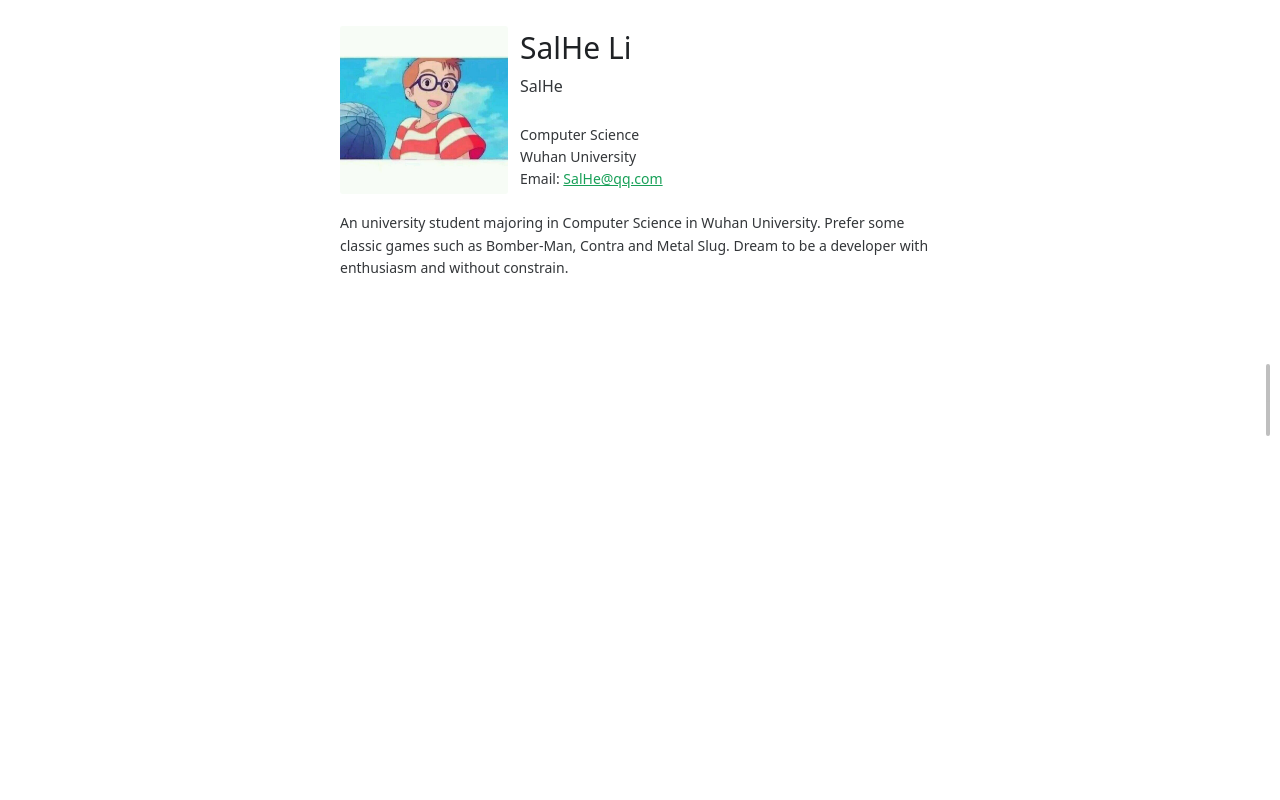
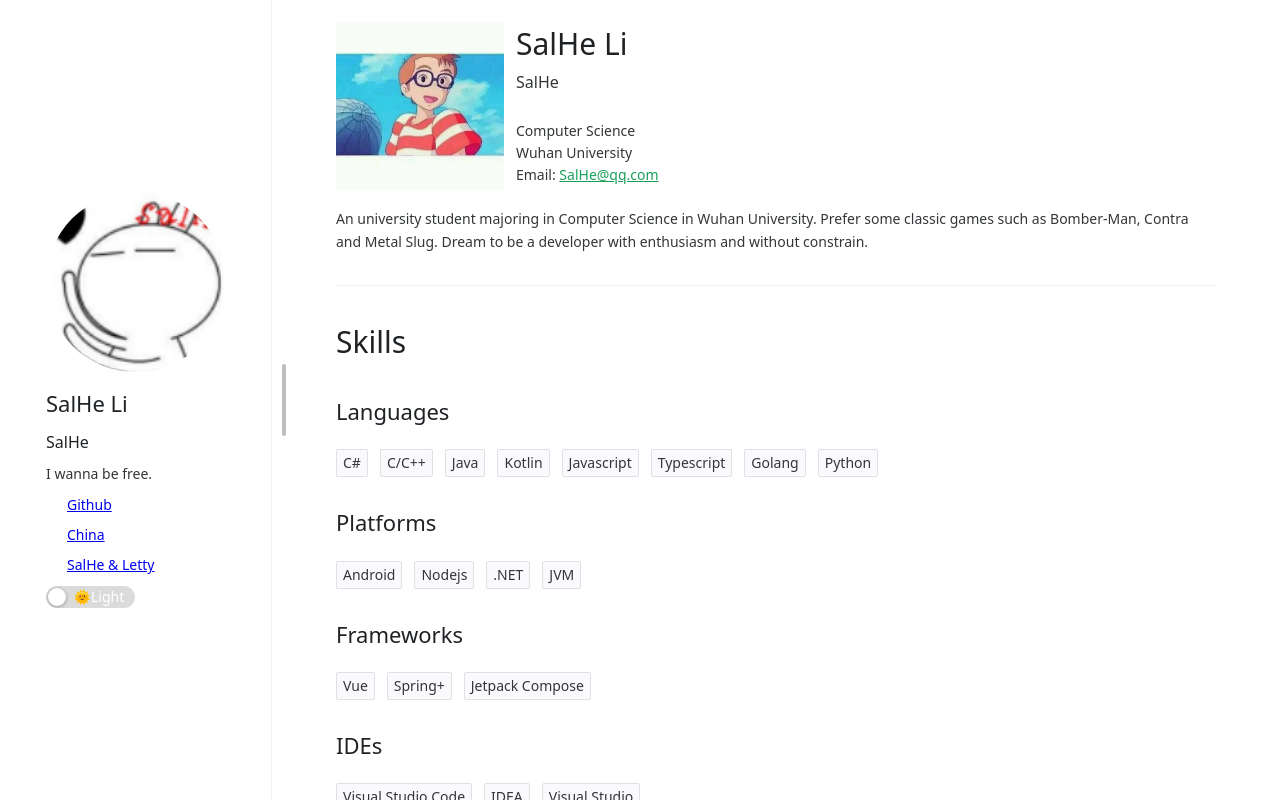
Before and after one commit to SalHe/SalHe.github.io, a Vue app: page / in a window 1280 px wide. Built offline with nearby package versions, Linux system fonts and the light colour scheme; some icons are missing.

Commit message:
add skills

```diff
--- a/src/App.vue
+++ b/src/App.vue
@@ -1,13 +1,15 @@
 <script setup lang="ts">
-import { NConfigProvider, NSpace, NLayout, NLayoutSider, NLayoutContent, useOsTheme, darkTheme } from 'naive-ui';
+import { NH1, NH2, NTag, NConfigProvider, NSpace, NLayout, NLayoutSider, NLayoutContent, NDivider, useOsTheme, darkTheme } from 'naive-ui';
 import { computed, ref } from '@vue/reactivity';
 import SiderProfile from './components/SiderProfile.vue';
 import PersonProfile from './components/PersonProfile.vue';
 import { watchEffect } from '@vue/runtime-core';
+import { profile } from "./person";
 
 const localTheme = localStorage.getItem("theme") || useOsTheme().value || 'dark';
 const myTheme = ref(localTheme);
 const theme = computed(() => myTheme.value === 'dark' ? darkTheme : null);
+const screenWidth = window.window.screen.availWidth;
 
 watchEffect(() => localStorage.setItem("theme", myTheme.value));
 
@@ -15,17 +17,46 @@ watchEffect(() => localStorage.setItem("theme", myTheme.value));
 
 <template>
   <n-config-provider :theme="theme">
-    <n-layout has-sider sider-placement="right" position="absolute">
-      <n-layout-content style="padding: 24px;">
-        <n-space justify="center">
-          <person-profile></person-profile>
-        </n-space>
-      </n-layout-content>
-      <n-layout-sider show-trigger="bar" bordered :collapsed-width="0" default-collapsed>
+    <n-layout has-sider position="absolute">
+      <n-layout-sider
+        show-trigger="bar"
+        bordered
+        :collapsed-width="0"
+        :default-collapsed="screenWidth <= 360"
+      >
         <n-space vertical justify="center" align="center" style="height: 100%;">
           <sider-profile v-model:theme="myTheme"></sider-profile>
         </n-space>
       </n-layout-sider>
+      <n-layout-content :native-scrollbar="false">
+        <n-space vertical style="padding: 20px 5vw;">
+          <person-profile></person-profile>
+          <n-divider></n-divider>
+          <div>
+            <n-h1>Skills</n-h1>
+            <n-h2>Languages</n-h2>
+            <n-space>
+              <n-tag v-for="lang of profile.programming.languages">{{ lang }}</n-tag>
+            </n-space>
+            <n-h2>Platforms</n-h2>
+            <n-space>
+              <n-tag v-for="platform of profile.programming.platforms">{{ platform }}</n-tag>
+            </n-space>
+            <n-h2>Frameworks</n-h2>
+            <n-space>
+              <n-tag v-for="framework of profile.programming.frameworks">{{ framework }}</n-tag>
+            </n-space>
+            <n-h2>IDEs</n-h2>
+            <n-space>
+              <n-tag v-for="ide of profile.programming.ides">{{ ide }}</n-tag>
+            </n-space>
+            <n-h2>Systems</n-h2>
+            <n-space>
+              <n-tag v-for="system of profile.programming.systems">{{ system }}</n-tag>
+            </n-space>
+          </div>
+        </n-space>
+      </n-layout-content>
     </n-layout>
   </n-config-provider>
 </template>
--- a/src/components/PersonProfile.vue
+++ b/src/components/PersonProfile.vue
@@ -5,7 +5,7 @@ import firstAvatarWithU from "../assets/loveu.jpg";
 </script>
 
 <template>
-    <n-thing style="max-width: 600px;">
+    <n-thing>
         <template #avatar>
             <n-avatar :size="168" :src="firstAvatarWithU"></n-avatar>
         </template>
--- a/src/person.ts
+++ b/src/person.ts
@@ -8,5 +8,12 @@ export const profile = {
     major: "Computer Science",
     school: "Wuhan University",
     email: "SalHe@qq.com",
+    programming: {
+        languages: ["C#", "C/C++", "Java", "Kotlin", "Javascript", "Typescript", "Golang", "Python"],
+        platforms: ["Android", "Nodejs", ".NET", "JVM"],
+        frameworks: ["Vue", "Spring+", "Jetpack Compose"],
+        ides: ["Visual Studio Code", "IDEA", "Visual Studio"],
+        systems: ["Windows", "Linux (Ubuntu)"]
+    },
     avatarUrl
 };
```
